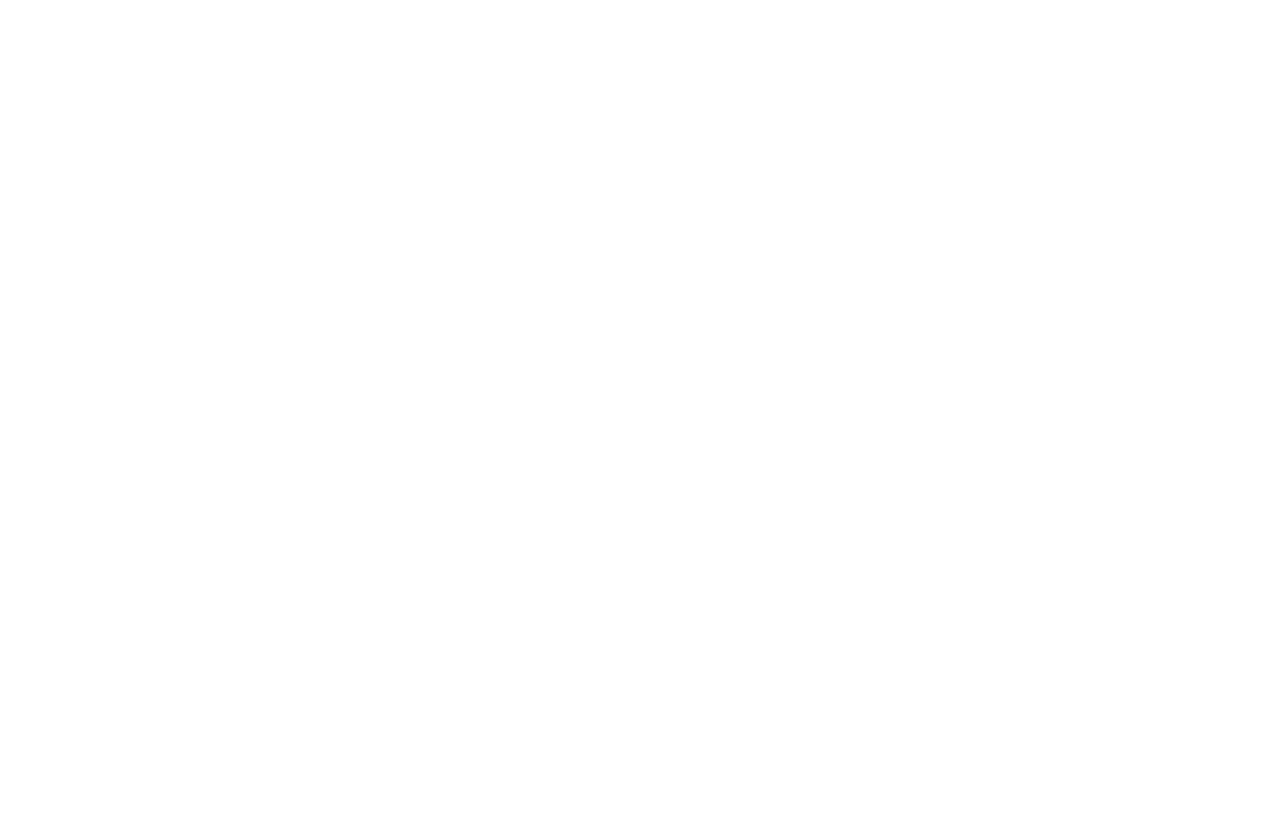
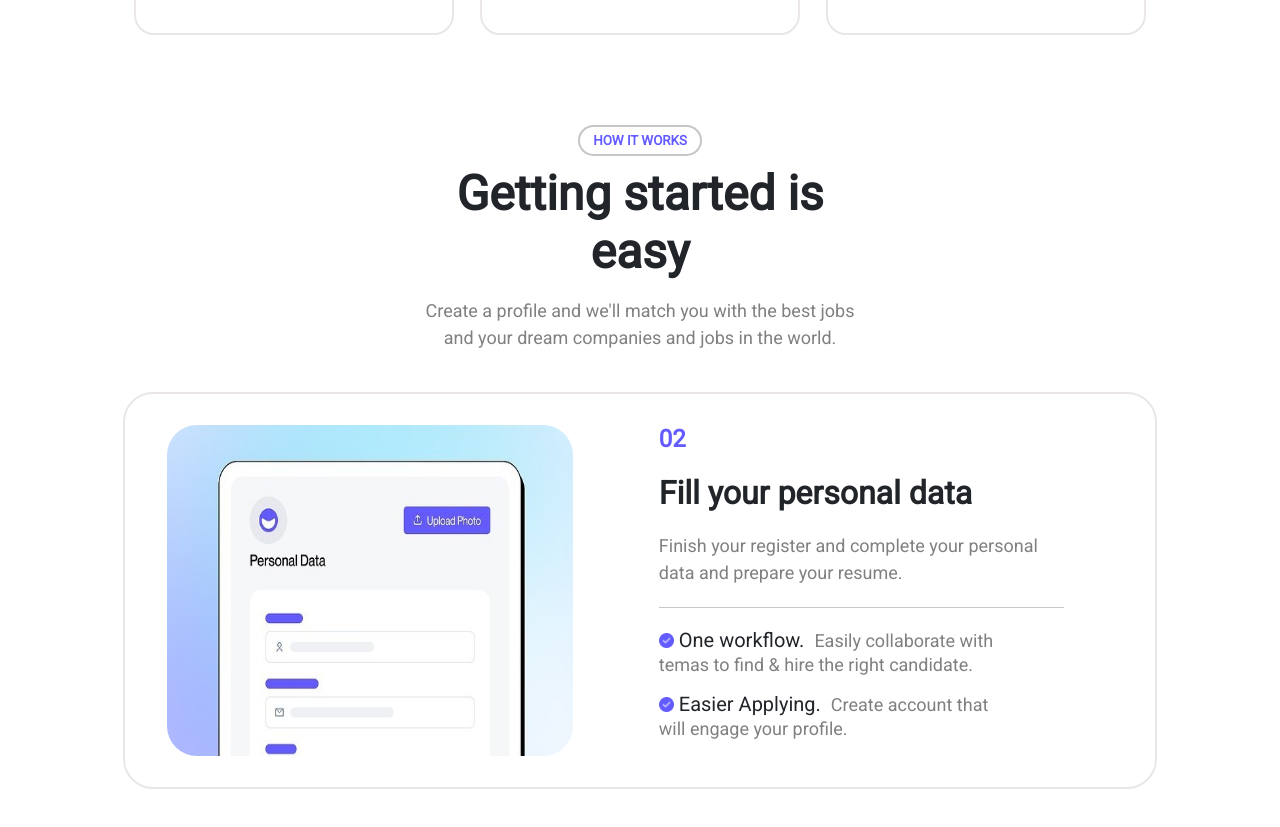
Before and after one commit to vimanshaMJ/48-hours-landing-page, a React (Create React App) app: page / in a window 1280 px wide. Shown: the part 1625-2452 px from the top of the page. Before the commit the page ends 1675 px from the top, so only its background shows below. Built offline with nearby package versions, Linux system fonts and the light colour scheme.

Commit message:
feat: fourth section

```diff
--- a/src/Pages/Homepage.js
+++ b/src/Pages/Homepage.js
@@ -4,6 +4,7 @@ import classes from "./Homepage.module.css";
 import TheNavbar from "../Components/Navbar";
 import SecondaryButton from "../Components/SecondaryButton";
 import img1 from "../Images/image-1.jpg";
+import img2 from "../Images/image-2.jpg";
 import rightIcon from "../Images/right-icon.png";
 import PrimaryButton from "../Components/PrimaryButton";
 import company1 from "../Images/company-1.jpg";
@@ -126,7 +127,7 @@ export default function Homepage() {
             </div>
           </div>
           <div className={`row ${classes.cardRow}`}>
-            <div className={`col-md-3 col-sm-6 ${classes.cardCol}`}>
+            <div className={`col-md-3 col-sm-4 ${classes.cardCol}`}>
               <img src={icon1} className={classes.icon} />
               <h4 className={classes.cardTitle}>Manage candidates easily</h4>
               <p className={classes.cardPara}>
@@ -138,7 +139,7 @@ export default function Homepage() {
               </a>
             </div>
 
-            <div className={`col-md-3 col-sm-6 ${classes.cardCol}`}>
+            <div className={`col-md-3 col-sm-4 ${classes.cardCol}`}>
               <img src={icon2} className={classes.icon} />
               <h4 className={classes.cardTitle}>
                 User-friendly hiring software
@@ -151,7 +152,7 @@ export default function Homepage() {
               </a>
             </div>
 
-            <div className={`col-md-3 col-sm-6 ${classes.cardCol}`}>
+            <div className={`col-md-3 col-sm-4 ${classes.cardCol}`}>
               <img src={icon3} className={classes.icon} />
               <h4 className={classes.cardTitle}>Make the perfect hire</h4>
               <p className={classes.cardPara}>
@@ -165,6 +166,59 @@ export default function Homepage() {
           </div>
         </div>
       </div>
+
+      <div className={`container-fluid ${classes.fourthSection}`}>
+        <div className="container-fluid">
+          <div className="row">
+            <div className={`col-12 ${classes.worksCol}`}>
+              <SecondaryButton
+                buttonText={"HOW IT WORKS"}
+                className={classes.worksBtn}
+              />
+              <h1 className={classes.rowTitle}>Getting started is easy</h1>
+              <p>
+                Create a profile and we'll match you with the best jobs and your
+                dream companies and jobs in the world.
+              </p>
+            </div>
+          </div>
+
+          <div className={`row ${classes.worksRow}`}>
+            <div className={`col-md-5 ${classes.col5}`}>
+              <img src={img2} className={classes.img2} />
+            </div>
+            <div className={`col-md-5 ${classes.col5}`}>
+              <h4 className={classes.number}>02</h4>
+              <h2 className={classes.subTitle}>Fill your personal data</h2>
+              <p>
+                Finish your register and complete your personal data and prepare
+                your resume.
+              </p>
+              <hr className={classes.hrule} />
+
+              <h5 className={classes.list}>
+                <img src={rightIcon} className={classes.rightIcon} /> One
+                workflow.
+                <span>
+                  <p style={{ display: "inline" }}>
+                    Easily collaborate with temas to find & hire the right
+                    candidate.
+                  </p>
+                </span>
+              </h5>
+              <h5 className={classes.list}>
+                <img src={rightIcon} className={classes.rightIcon} /> Easier
+                Applying.
+                <span>
+                  <p style={{ display: "inline" }}>
+                    Create account that will engage your profile.
+                  </p>
+                </span>
+              </h5>
+            </div>
+          </div>
+        </div>
+      </div>
     </div>
   );
 }
--- a/src/Pages/Homepage.module.css
+++ b/src/Pages/Homepage.module.css
@@ -77,13 +77,12 @@ span {
 
 /* Third Section */
 .thirdSection {
-  padding: 5% 0;
+  padding: 5% 0 2% 0;
   justify-content: center;
   text-align: center;
-  height: 500px;
 }
 .hiraceCol {
-  padding: 0 30%;
+  padding: 0 33%;
 }
 .hiraceBtn {
   margin: auto;
@@ -115,3 +114,39 @@ span {
   font-size: 1.3rem;
   padding-top: 3%;
 }
+
+/* Fourth Section */
+.worksCol {
+  padding: 0 32%;
+}
+.worksBtn {
+  margin: auto;
+}
+.worksRow {
+  border: rgb(234, 230, 230) solid 2px;
+  border-radius: 30px;
+  margin: 2% 8% 10% 8%;
+}
+.col5 {
+  text-align: left;
+  margin: 3%;
+}
+.img2 {
+  width: 100%;
+  height: 100%;
+  border-radius: 30px;
+}
+.number {
+  color: #635bff;
+  font-weight: bold;
+}
+.subTitle {
+  font-weight: bold;
+  padding: 3% 0;
+}
+.hrule {
+  margin: 5% 0;
+}
+.list {
+  padding: 0 16% 2% 0;
+}
```
